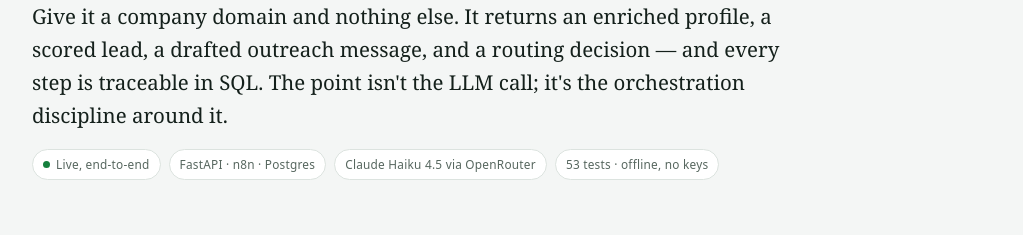
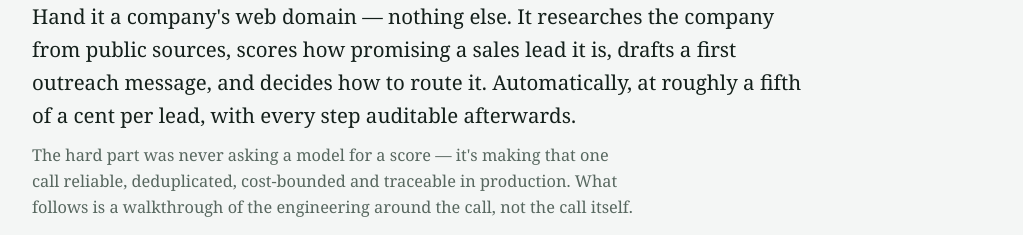
Before and after one commit to franciscoaraujo23/lead-qualifier-agent, a plain HTML site: page docs/case-study.html in a window 1280 px wide. Shown: the part 150-385 px from the top of the page, without its empty margins (128-1151 px from the left). Drawn offline with Linux system fonts and the light colour scheme.

Commit message:
Add a plain-language on-ramp to the case study
The page opened straight into orchestration jargon. Lead now with what it does
and the payoff in plain words (research a company from its domain, score the
lead, draft outreach, ~a fifth of a cent each, auditable), then pivot to the
technical thesis — so a non-technical first reader is not lost before the
engineering that the piece is actually about.

```diff
--- a/docs/case-study.html
+++ b/docs/case-study.html
@@ -32,6 +32,7 @@
   p{margin:.5em 0;max-width:68ch}
   .eyebrow{font-size:.72rem;text-transform:uppercase;letter-spacing:.16em;color:var(--accent);font-weight:600}
   .lede{font-size:clamp(1.05rem,2.2vw,1.28rem);color:var(--ink)}
+  .sub{font-family:var(--serif);color:var(--muted);font-size:1.02rem;max-width:66ch;margin-top:.5em}
   .muted{color:var(--muted)}
   .mono{font-family:var(--mono)}
   a{color:var(--accent);text-underline-offset:3px}
@@ -110,7 +111,8 @@
   <header class="hero">
     <div class="eyebrow">Portfolio · systems engineering</div>
     <h1>Domain&nbsp;to&nbsp;Decision</h1>
-    <p class="lede">Give it a company domain and nothing else. It returns an enriched profile, a scored lead, a drafted outreach message, and a routing decision — and every step is traceable in SQL. The point isn't the LLM call; it's the orchestration discipline around it.</p>
+    <p class="lede">Hand it a company's web domain — nothing else. It researches the company from public sources, scores how promising a sales lead it is, drafts a first outreach message, and decides how to route it. Automatically, at roughly a fifth of a cent per lead, with every step auditable afterwards.</p>
+    <p class="sub">The hard part was never asking a model for a score — it's making that one call reliable, deduplicated, cost-bounded and traceable in production. What follows is a walkthrough of the engineering around the call, not the call itself.</p>
     <div class="status-line">
       <span class="chip"><span class="dot"></span>Live, end-to-end</span>
       <span class="chip">FastAPI · n8n · Postgres</span>
```
Also changed, not shown: site/index.html (+3 -1 lines).
